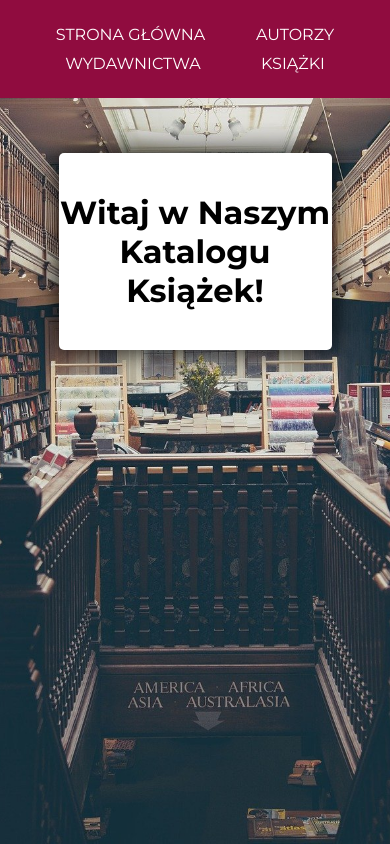
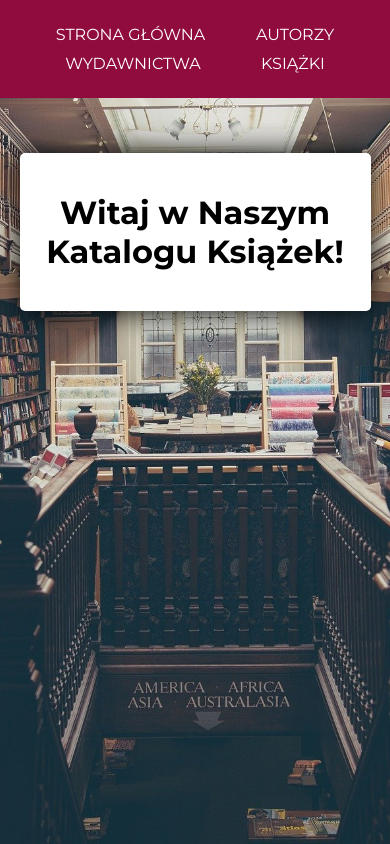
Before and after one commit to Malgorzata-Niemczyk/books-catalogue-app, a React (Create React App) app: page /#/ in a window 390 px wide. Built offline with nearby package versions, Linux system fonts and the light colour scheme.

Commit message:
add media queries to the Container component

```diff
--- a/src/components/Home.js
+++ b/src/components/Home.js
@@ -12,6 +12,10 @@ const Container = styled.main`
         border-radius: 5px;
         box-shadow: 0 0 30px black;
         background-color: white;
+
+        @media screen and (max-width: 615px) {
+            max-width: 90%;
+        }
     `
 export { Container };
 
```
